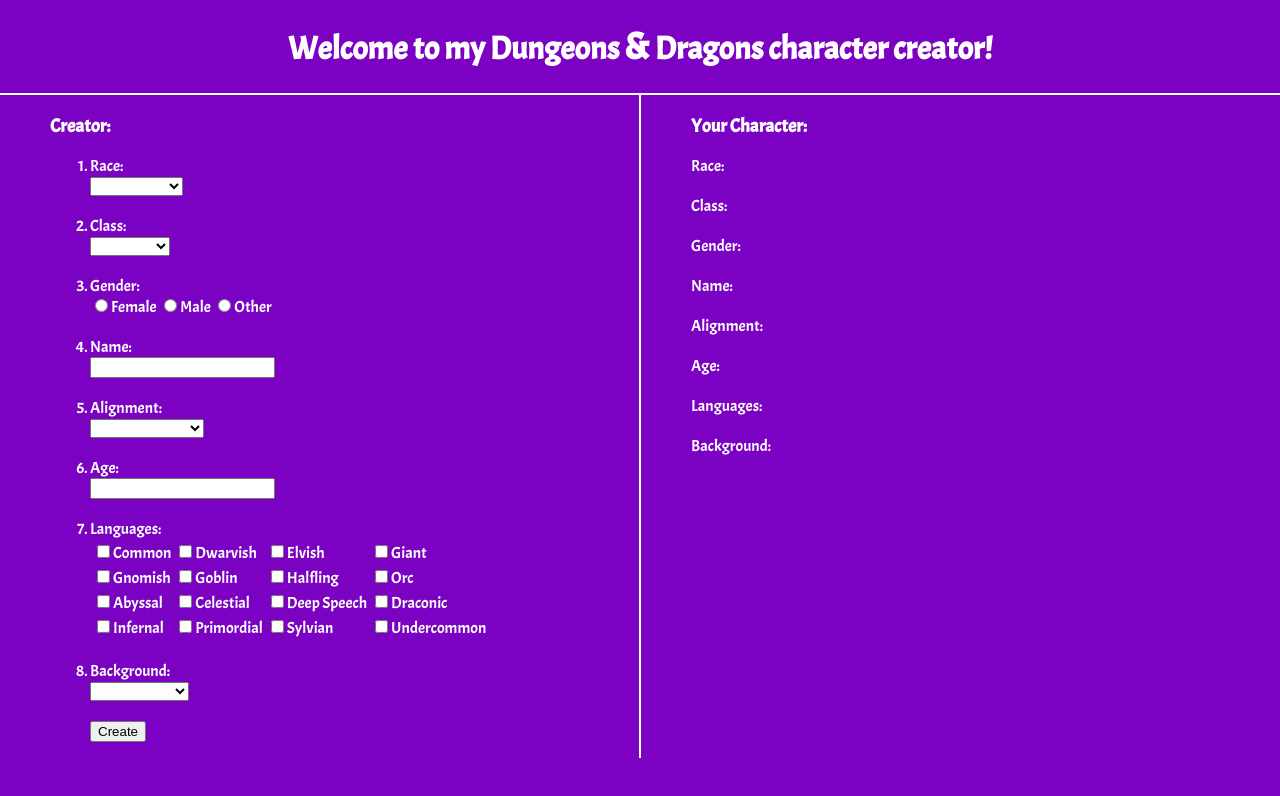
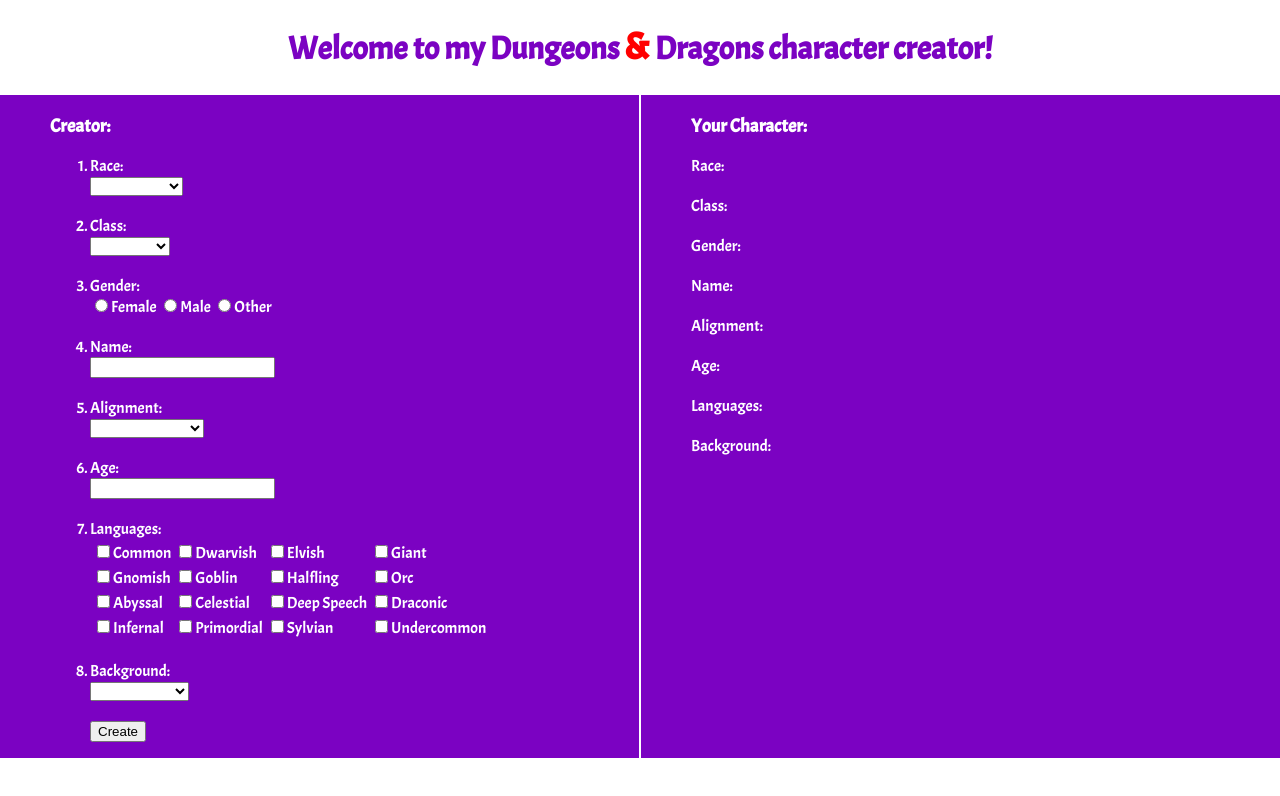
Before and after one commit to charliedouglas1996/CharacterApp, a plain HTML site: page index.html in a window 1280 px wide. Drawn offline with Linux system fonts and the light colour scheme.

Commit message:
change title colors

```diff
--- a/style.css
+++ b/style.css
@@ -1,14 +1,16 @@
 body{
-    background-color: rgb(123, 2, 194);
+    background-color:white;
     padding:0px;
     margin:0px;
     color:white;
 }
 #title{
     text-align: center;
+    color: rgb(123, 2, 194);
 }
 #amp{
     font-size: 40px;
+    color: red;
 }
 hr {
     background-color: white;
```
